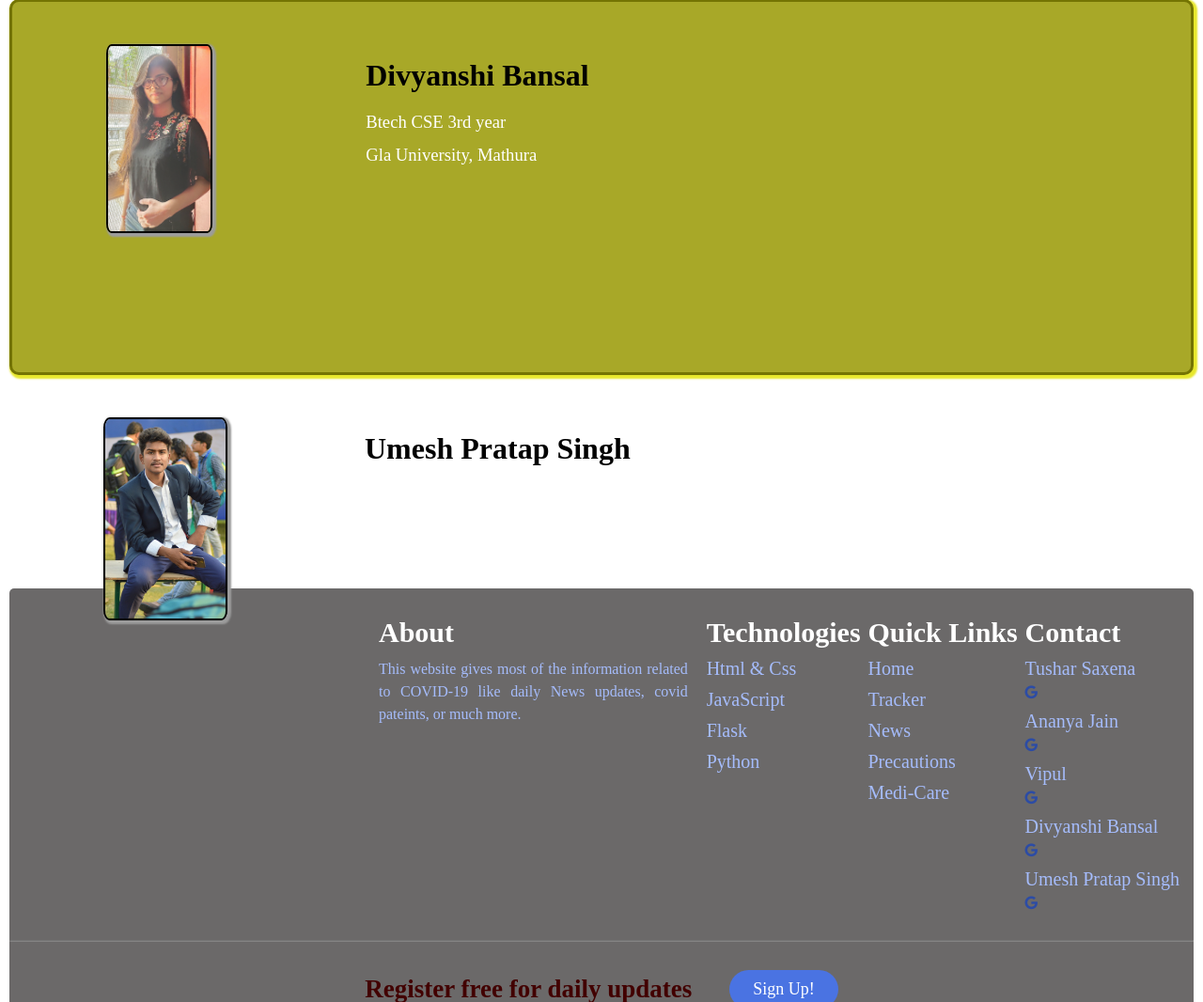
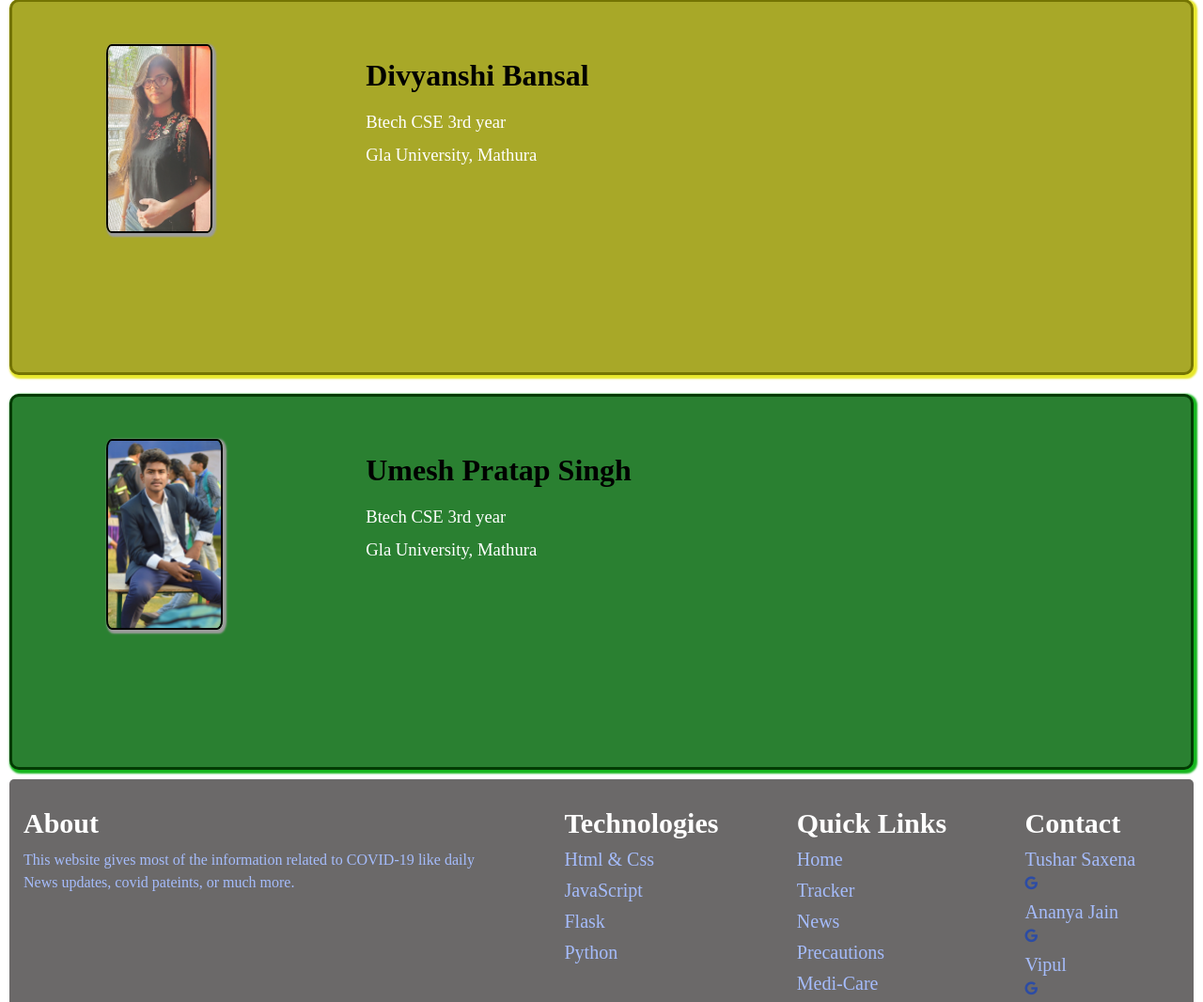
Before and after one commit to Tusharsaxena3112/Covid-19, a Flask app: page /contact in a window 1280 px wide. Shown: the part 1394-2460 px from the top of the page at 94% size. Run offline with Flask 2, Linux system fonts and the light colour scheme.

Commit message:
adding css to mem-5

```diff
--- a/static/css/contact.css
+++ b/static/css/contact.css
@@ -205,6 +205,21 @@
     width: 30%;
   }
 
+
+  #mem-5{
+    width: 100%;
+    height: 50vh;
+    background-color:rgb(42, 128, 49);
+    margin-top: 20px;
+    border-radius: 10px;
+    border:3px solid rgb(3, 59, 3);
+    box-shadow: 2px 2px 2px 2px rgb(21, 182, 29);
+  }
+  #img5 img{
+    height: 50%;
+    width: 33%;
+  }
+
   footer {
     width: 100%;
     margin-top: 10px;
```
